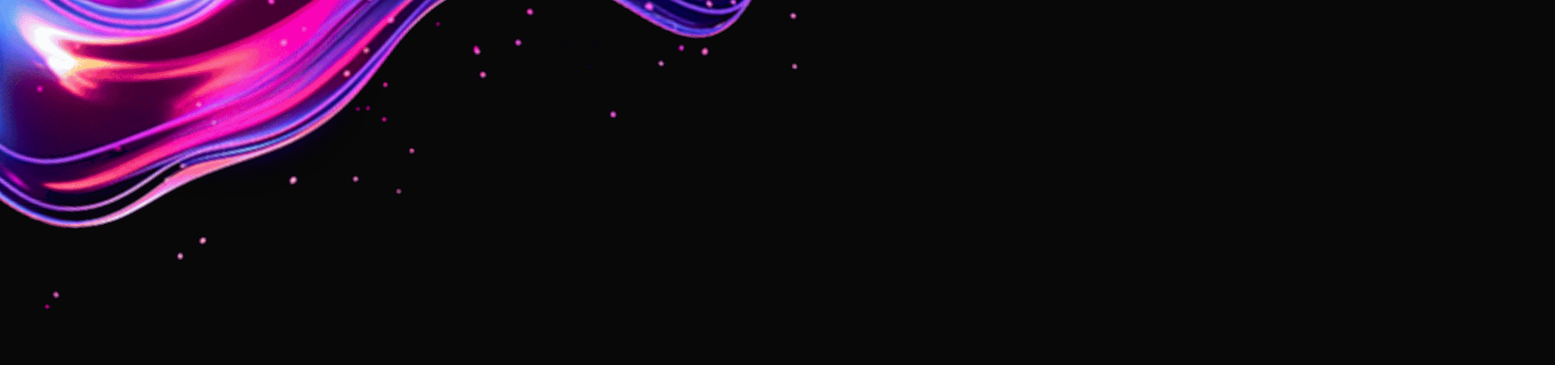
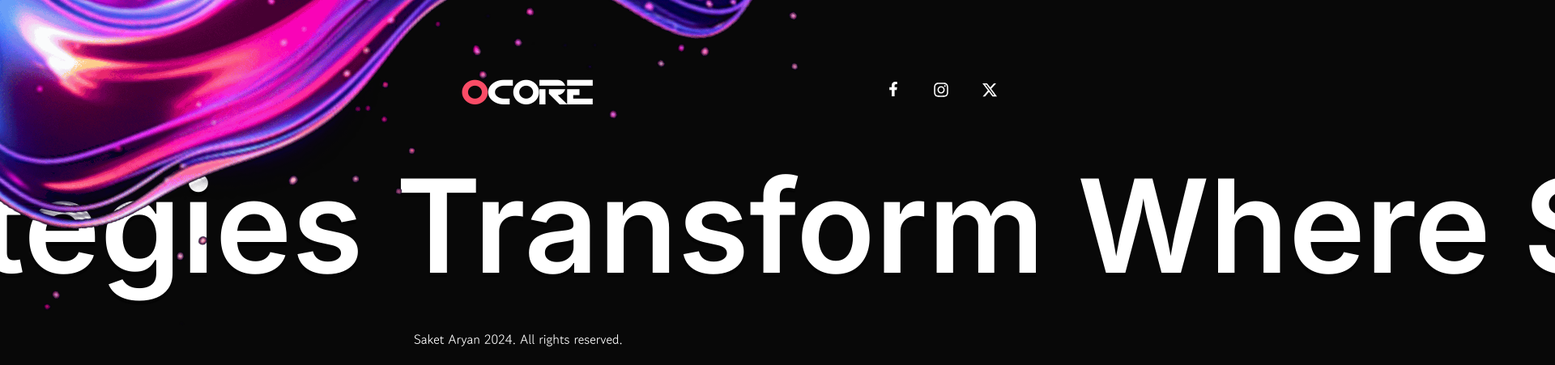
Before and after one commit to whysosaket/Opticore-Landing-Page, a React (Vite) app: page / in a window 1280 px wide. Shown: the part 2906-3357 px from the top of the page at 81% size, 1920 px wide, since content can reach past the window. Built offline with nearby package versions, Linux system fonts and the light colour scheme; a web font is replaced by a local one.

Commit message:
Completed Website

```diff
--- a/src/App.tsx
+++ b/src/App.tsx
@@ -1,4 +1,5 @@
 import { About } from "./components/About/About"
+import Footer from "./components/Footer"
 import Form from "./components/Form"
 import Hero from "./components/Hero/Hero"
 import Navbar from "./components/Navbar"
@@ -18,6 +19,7 @@ function App() {
       <Work />
       <Strategy />
       <Form />
+      <Footer />
     </div>
   )
 }
--- /dev/null
+++ b/src/components/Footer.tsx
@@ -0,0 +1,45 @@
+import { FiArrowDownRight } from "react-icons/fi";
+import Socials from "./Hero/Socials";
+const data = [
+  0, 1, 2, 3, 4, 5, 6, 7, 8, 9, 10, 11, 12, 13, 14, 15, 16, 17, 18, 19, 20,
+];
+
+const Footer = () => {
+  return (
+    <div className="mt-24 mb-4">
+      <div className="px-12 flex justify-between">
+        <div className="font-semibold text-lg">
+          <FiArrowDownRight size={25} />
+          <h1>About</h1>
+          <h1>Opticore Solutions</h1>
+        </div>
+        <div className="flex align-middle">
+          <h1 className="text-4xl font-semibold font-crr my-auto">
+            <span className="text-p1">O</span>CORE
+          </h1>
+        </div>
+        <div className="flex align-middle">
+          <div className="my-auto">
+            <Socials />
+          </div>
+        </div>
+      </div>
+      <div className="py-12 animate-marquee2 whitespace-nowrap leading-none">
+        {data.map((index) => {
+          return (
+            <span key={index} className="text-[10rem] font-semibold">
+              <span className="[text-shadow:_0_5px_0_rgb(0_0_0_/_40%)]">
+                Where Strategies Transform{" "}
+              </span>
+            </span>
+          );
+        })}
+      </div>
+      <h1 className="text-center font-gowun">
+        Saket Aryan 2024. All rights reserved.
+      </h1>
+    </div>
+  );
+};
+
+export default Footer;
--- a/src/components/Form.tsx
+++ b/src/components/Form.tsx
@@ -1,8 +1,10 @@
 import WorkButton from "./shared/WorkButton"
+import Background from "../assets/bg.png";
 
 
 const Form = () => {
   return (
+    <>
     <div className="px-72 min-h-screen max-h-screen w-full flex flex-col z-[200]">
         <h1 className="text-[1.2rem] font-semibold text-center">GET IN TOUCH</h1>
         <div className="leading-none">
@@ -19,7 +21,11 @@ const Form = () => {
         <div className="flex justify-center">
             <WorkButton text="SUBMIT" />
         </div>
+        <div className="relative bottom-[40rem] right-[30rem] scale-x-[-1] flex -z-10">
+            <img src={Background} className="w-[90rem] opacity-50 blur-3xl" />
+        </div>
     </div>
+    </>
   )
 }
 
--- a/tailwind.config.js
+++ b/tailwind.config.js
@@ -22,11 +22,16 @@ export default {
       },
       animation: {
         marquee: 'marquee 500s linear infinite',
+        marquee2: 'marquee2 40s linear infinite',
       },
       keyframes: {
         marquee: {
           '0%': { transform: 'translateX(0%)' },
           '100%': { transform: 'translateX(-100%)' }
+        },
+        marquee2: {
+          '0%': { transform: 'translateX(-100%)' },
+          '100%': { transform: 'translateX(100%)' }
         }
       },
     },
```
